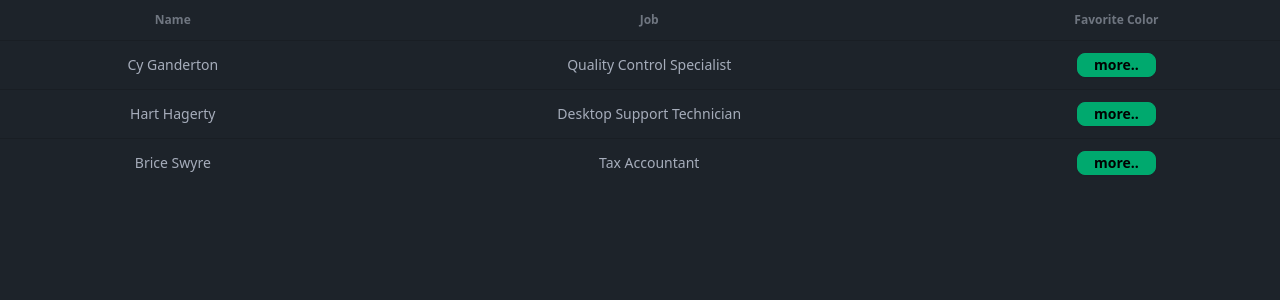
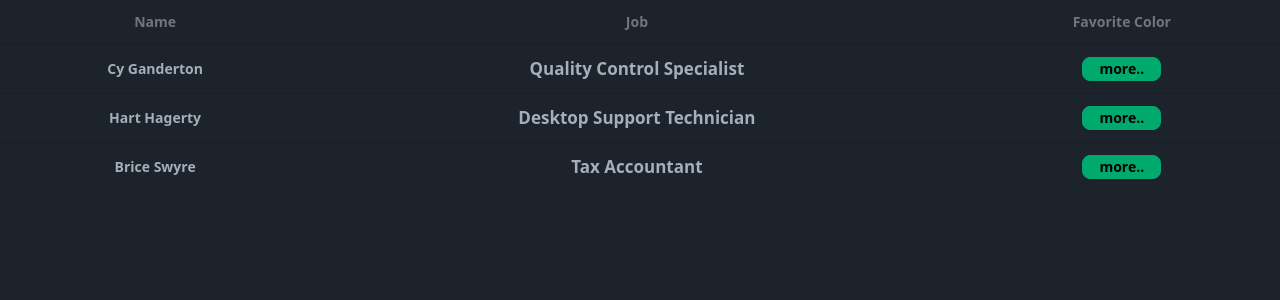
Before and after one commit to Amitkys/notes-next, a Next.js app: page / in a window 1280 px wide. Shown: the top 300 px of the page. Built offline with nearby package versions, Linux system fonts and the light colour scheme.

Commit message:
tabled desinged

```diff
--- a/components/HomePage.tsx
+++ b/components/HomePage.tsx
@@ -5,29 +5,29 @@ export function HomePage() {
                 <table className="table text-center">
                     {/* head */}
                     <thead>
-                        <tr>
+                        <tr className="font-bold text-sm">
                             <th>Name</th>
                             <th>Job</th>
                             <th>Favorite Color</th>
                         </tr>
                     </thead>
-                    <tbody>
+                    <tbody className="font-bold ">
                         {/* row 1 */}
                         <tr>
                             <td>Cy Ganderton</td>
-                            <td>Quality Control Specialist</td>
+                            <td className="text-[15px] lg:text-[17px]">Quality Control Specialist</td>
                             <td><button className="btn btn-success btn-xs px-2 lg:px-4 text-sm">more..</button></td>
                         </tr>
                         {/* row 2 */}
-                        <tr className="hover">
+                        <tr >
                             <td>Hart Hagerty</td>
-                            <td>Desktop Support Technician</td>
+                            <td className="text-[15px] lg:text-[17px]">Desktop Support Technician</td>
                             <td><button className="btn btn-success btn-xs px-2 lg:px-4 text-sm">more..</button></td>
                         </tr>
                         {/* row 3 */}
                         <tr>
                             <td>Brice Swyre</td>
-                            <td>Tax Accountant</td>
+                            <td className="text-[15px] lg:text-[17px]">Tax Accountant</td>
                             <td><button className="btn btn-success btn-xs px-2 lg:px-4 text-sm">more..</button></td>
                         </tr>
                     </tbody>
```
